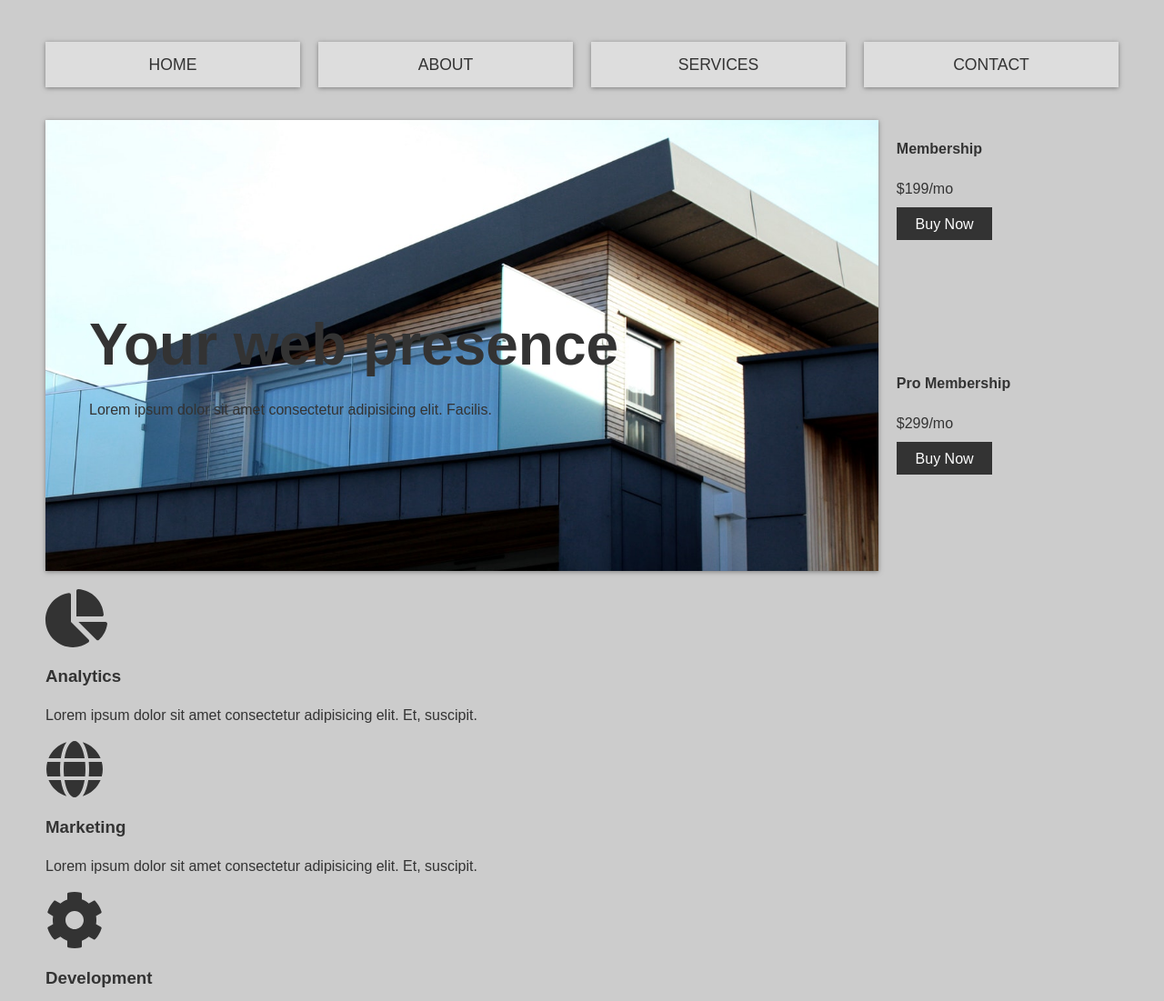
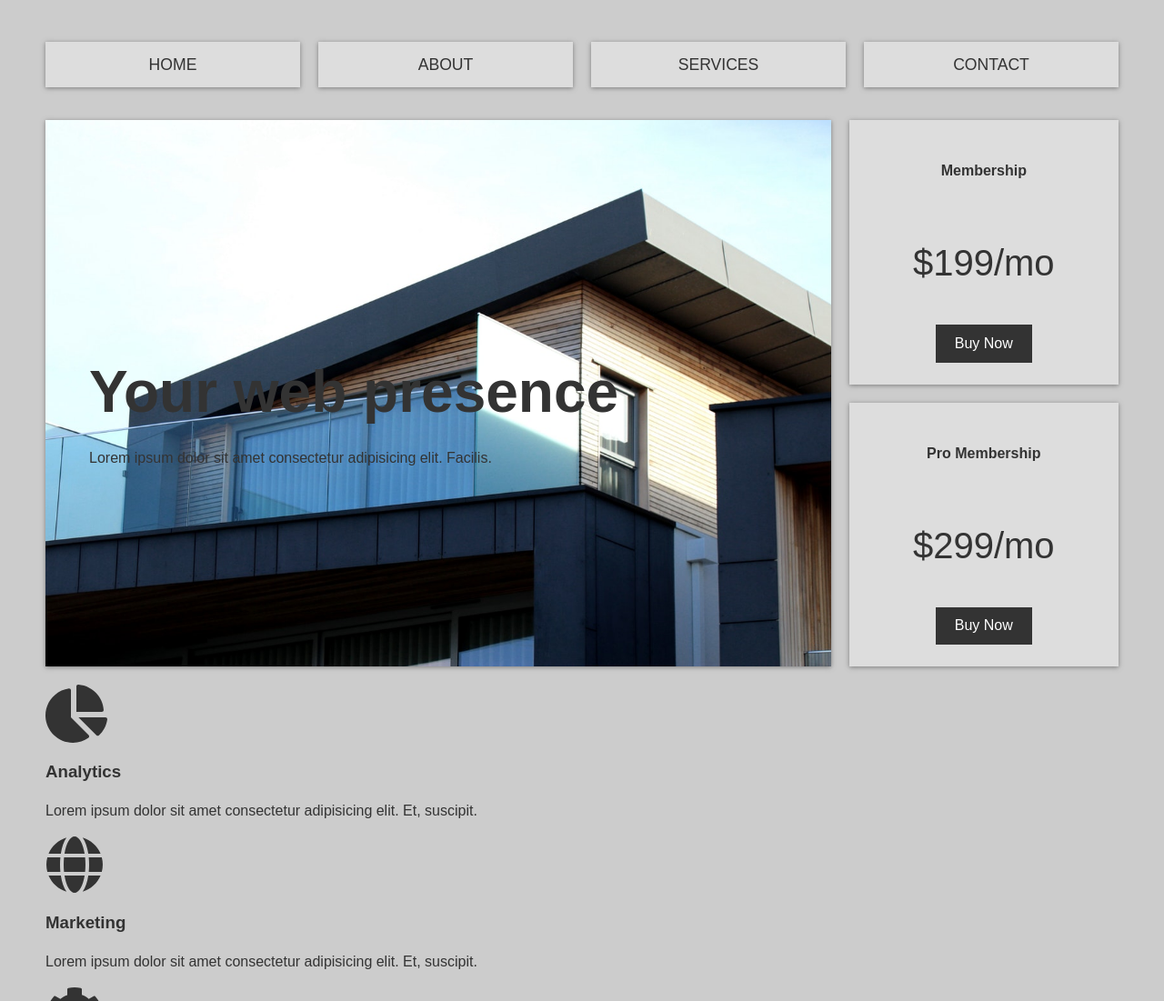
Before and after one commit to fitbez/responsive_website, a plain HTML site: page index.html in a window 1280 px wide. Shown: the top 1101 px of the page at 91% size. Drawn offline with Linux system fonts and the light colour scheme.

Commit message:
showcase styling

```diff
--- a/index.html
+++ b/index.html
@@ -40,12 +40,12 @@
             Lorem ipsum dolor sit amet consectetur adipisicing elit. Facilis.
           </p>
         </header>
-        <div class="top-box-a">
+        <div class=" top-box top-box-a">
           <h4>Membership</h4>
           <p class="price">$199/mo</p>
           <a href="#" class="btn">Buy Now</a>
         </div>
-        <div class="top-box-b">
+        <div class="top-box top-box-b">
           <h4>Pro Membership</h4>
           <p class="price">$299/mo</p>
           <a href="#" class="btn">Buy Now</a>
--- a/style.css
+++ b/style.css
@@ -89,6 +89,19 @@ img {
   margin-bottom: 0;
   color: var (--dark);
 }
+
+/*  Top Box */
+.top-box {
+  background: var(--primary);
+  display: grid;
+  align-items: center;
+  justify-items: center;
+  box-shadow: var(--shadow);
+  padding: 1.5rem;
+}
+.top-box .price {
+  font-size: 2.5rem;
+}
 .top-box-a {
   grid-area: top-box-a;
 }
```
